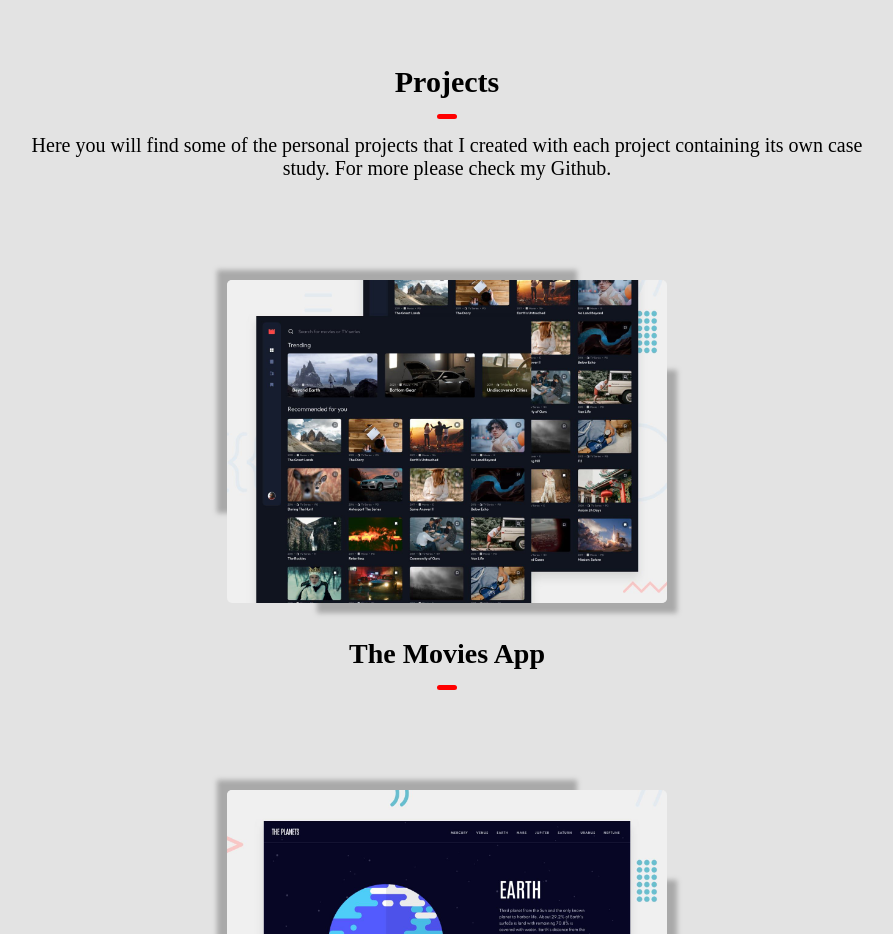
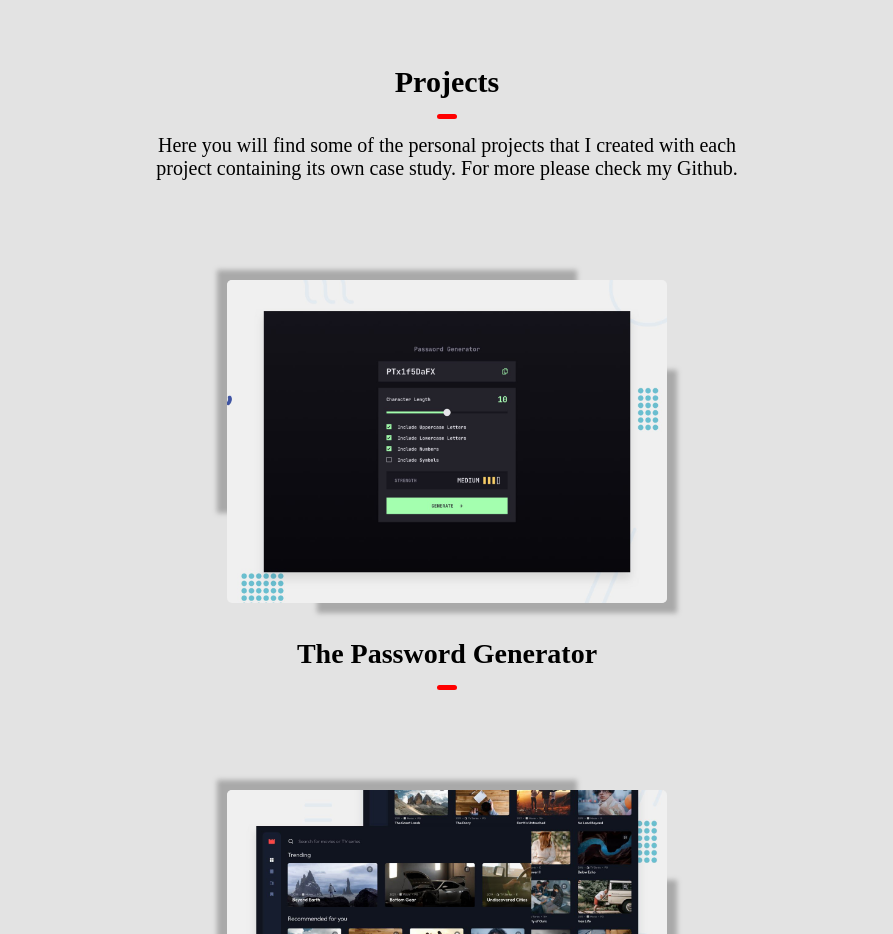
Before and after one commit to Milltiades/My-Portfolio, a React (Vite) app: page / in a window 1280 px wide. Shown: the part 1580-2514 px from the top of the page, without its empty margins (193-1086 px from the left). Built offline with nearby package versions, Linux system fonts and the light colour scheme.

Commit message:
add new project: password generator

```diff
--- a/src/App.tsx
+++ b/src/App.tsx
@@ -65,7 +65,7 @@ function App() {
           </ButtonLi>
         </MenuBar>
       </Header>
-      <MenuDivBar style={{ display: isClicked ? "block" : "none" , position: "fixed", marginTop: "53px"}}>
+      <MenuDivBar style={{ display: isClicked ? "block" : "none" , position: "fixed", marginTop: "50px"}}>
         <UlDiv>
           <LineDiv />
           <ButtonLi  onClick={HomeClick}>
@@ -139,12 +139,22 @@ function App() {
         <ProjectsDiv ref={refP}>
           <AboutDivH3>Projects</AboutDivH3>
           <UnderDiv />
-          <AboutDivP>
+          <ProjectDivP>
             Here you will find some of the personal projects that I created with
             each project containing its own case study. For more please check my
             Github.
-          </AboutDivP>
-
+          </ProjectDivP>
+          <Project>
+            <Img src="/assets/preview.jpg" alt="" />
+            <ImgButton
+              onClick={() =>
+                window.open("https://generate-password-now.netlify.app/")
+              }
+            >
+              The Password Generator
+            </ImgButton>
+          </Project>
+          <UnderDiv />
           <Project>
             <Img src="/assets/image1.png" alt="" />
             <ImgButton
@@ -363,6 +373,7 @@ const ImgButton = styled.button`
   font-weight: bold;
   font-size: 18px;
   transition: all 0.3s;
+  color: black;
   &:hover {
     color: #797878;
   }
@@ -424,6 +435,7 @@ const AboutDivH3 = styled.h3`
     font-size: 30px;
   }
 `;
+
 const ContactDivH2 = styled.h2`
   margin-bottom: 15px;
   @media (width>1200px) {
@@ -439,6 +451,16 @@ const AboutDivP = styled.p`
     font-size: 20px;
   }
 `;
+
+const ProjectDivP = styled(AboutDivP)`
+
+  @media (width>1200px) {
+    font-size: 20px;
+    width: 70%;
+    margin: 15px auto
+  }
+
+`
 const ContactDivP = styled(AboutDivP)`
   margin-top: 15px;
   margin-bottom: 5px;
@@ -537,6 +559,7 @@ const LiDiv = styled.li`
   margin-right: 10px;
   list-style: none;
   transition: all 0.3s;
+  color: black;
   &:hover {
     color: darkgray;
   }
--- a/src/components/Close.tsx
+++ b/src/components/Close.tsx
@@ -1,12 +1,24 @@
-
-import styled from 'styled-components';
+import styled from "styled-components";
 
 export default function Close() {
   return (
-    <Svg  xmlns="http://www.w3.org/2000/svg" width="24" height="24" viewBox="0 0 24 24" fill="none" stroke="currentColor" stroke-width="2" stroke-linecap="round" stroke-linejoin="round" ><line x1="18" y1="6" x2="6" y2="18"></line><line x1="6" y1="6" x2="18" y2="18"></line></Svg>
-  )
+    <Svg
+      xmlns="http://www.w3.org/2000/svg"
+      width="24"
+      height="24"
+      viewBox="0 0 24 24"
+      fill="black"
+      stroke="currentColor"
+      stroke-width="2"
+      stroke-linecap="round"
+      stroke-linejoin="round"
+    >
+      <line x1="18" y1="6" x2="6" y2="18"></line>
+      <line x1="6" y1="6" x2="18" y2="18"></line>
+    </Svg>
+  );
 }
 
 const Svg = styled.svg`
-    transform: scale(2);
-`
+  transform: scale(2);
+`;
--- a/src/components/Menu.tsx
+++ b/src/components/Menu.tsx
@@ -1,12 +1,25 @@
-
-import styled from 'styled-components';
+import styled from "styled-components";
 
 export default function Menu() {
   return (
-    <Svg xmlns="http://www.w3.org/2000/svg" width="24" height="24" viewBox="0 0 24 24" fill="none" stroke="currentColor" stroke-width="2" stroke-linecap="round" stroke-linejoin="round" ><line x1="3" y1="12" x2="21" y2="12"></line><line x1="3" y1="6" x2="21" y2="6"></line><line x1="3" y1="18" x2="21" y2="18"></line></Svg>
-  )
+    <Svg
+      xmlns="http://www.w3.org/2000/svg"
+      width="24"
+      height="24"
+      viewBox="0 0 24 24"
+      fill="black"
+      stroke="currentColor"
+      stroke-width="2"
+      stroke-linecap="round"
+      stroke-linejoin="round"
+    >
+      <line x1="3" y1="12" x2="21" y2="12"></line>
+      <line x1="3" y1="6" x2="21" y2="6"></line>
+      <line x1="3" y1="18" x2="21" y2="18"></line>
+    </Svg>
+  );
 }
 
 const Svg = styled.svg`
-    transform: scale(2);
-`
+  transform: scale(2);
+`;
```
Also changed, not shown: public/assets/preview.jpg (added).
